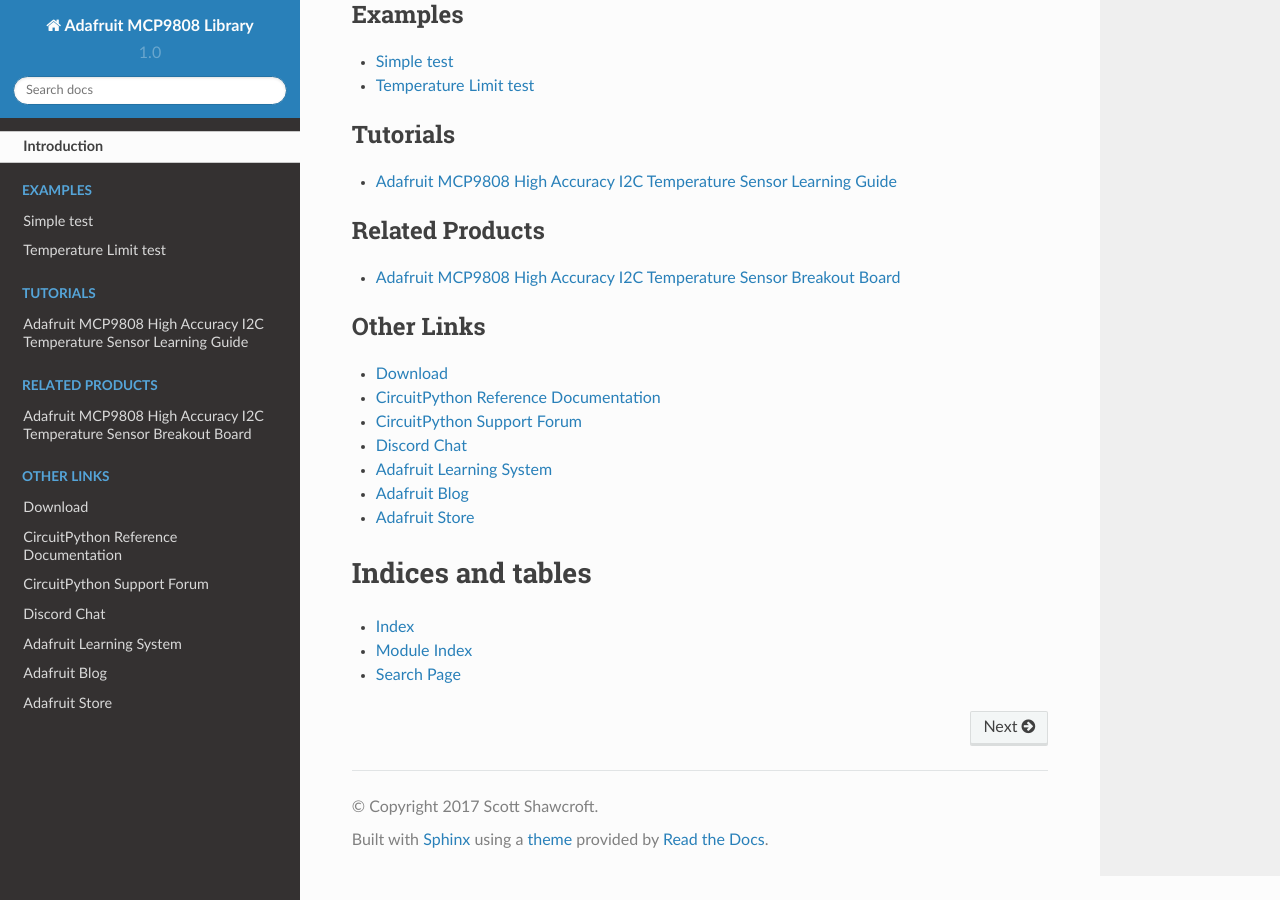
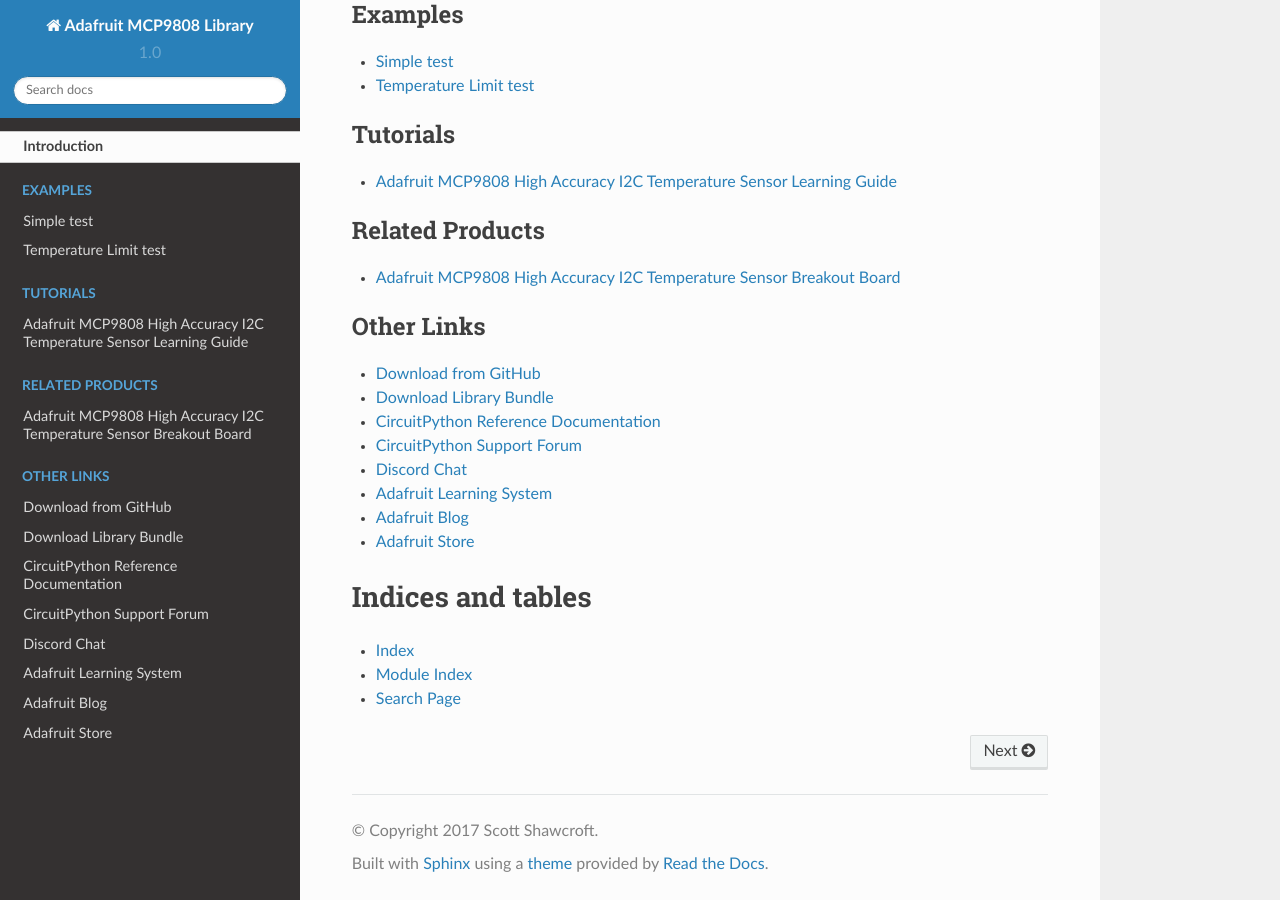
Before and after one commit to adafruit/Adafruit_CircuitPython_MCP9808, a Sphinx documentation site: the page built from docs/index.rst, in a window 1280 px wide and 900 px high, scrolled down 1797 px. Built offline with Sphinx 7.4.7 and the Read the Docs theme 2.0.0, drawn with Linux system fonts in a browser that asks for light colours.

Commit message:
Added cp.org link to index.rst

```diff
--- a/docs/index.rst
+++ b/docs/index.rst
@@ -33,7 +33,8 @@
 .. toctree::
     :caption: Other Links
 
-    Download <https://github.com/adafruit/Adafruit_CircuitPython_MCP9808/releases/latest>
+    Download from GitHub <https://github.com/adafruit/Adafruit_CircuitPython_MCP9808/releases/latest>
+    Download Library Bundle <https://circuitpython.org/libraries>
     CircuitPython Reference Documentation <https://docs.circuitpython.org>
     CircuitPython Support Forum <https://forums.adafruit.com/viewforum.php?f=60>
     Discord Chat <https://adafru.it/discord>
```
